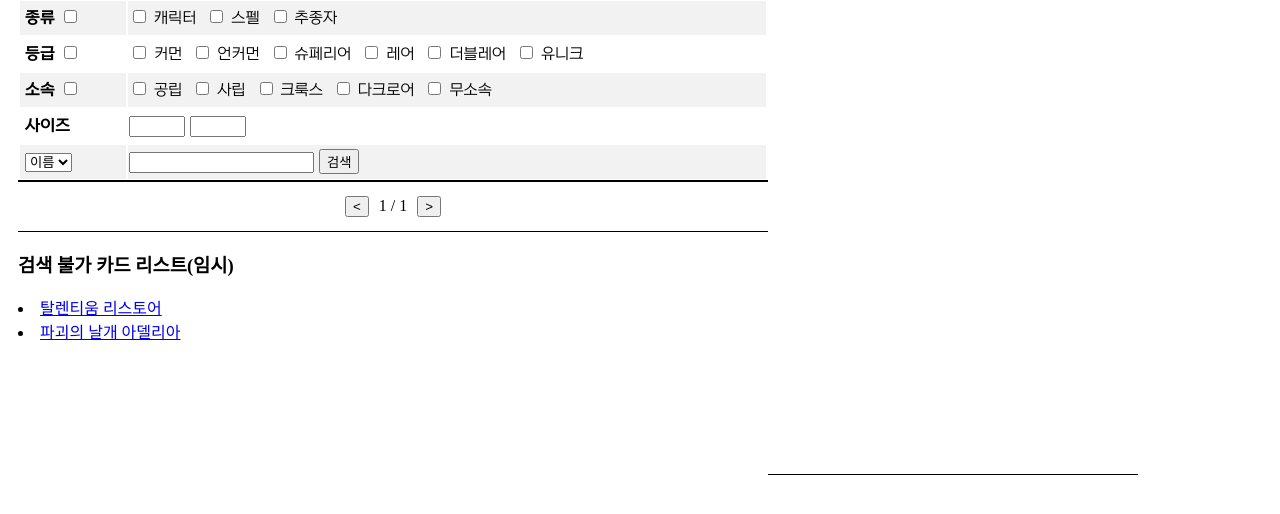
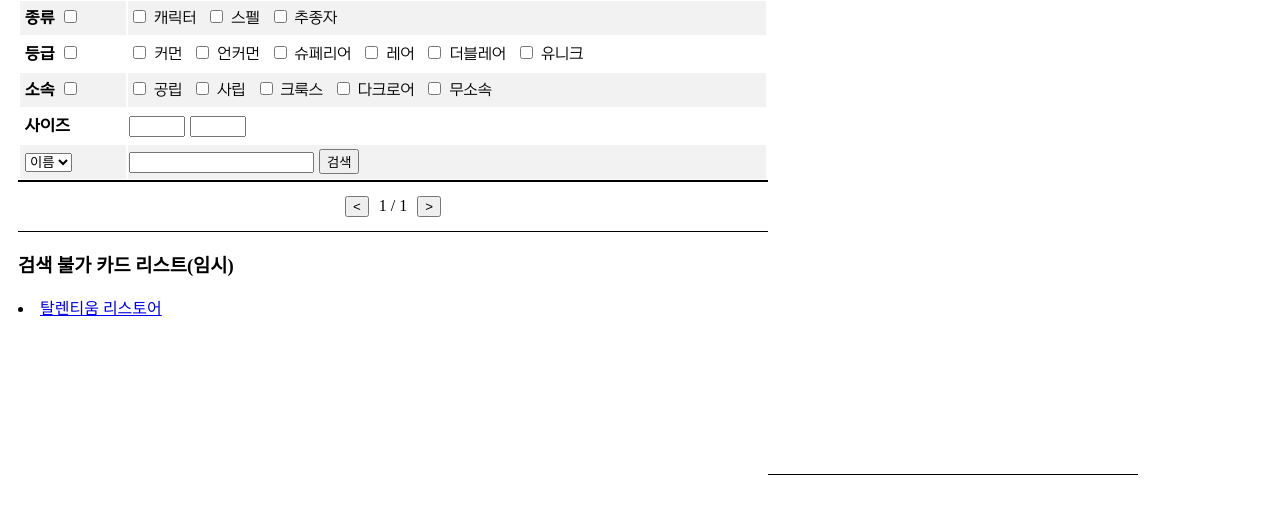
Before and after one commit to ryj0902/kanadb, a Django app: page /ko/card/ in a window 1280 px wide. Shown: the part 97-611 px from the top of the page. Run offline with Django 4.2, Linux system fonts and the light colour scheme; data that the repository does not hold is empty.

Commit message:
* add EV11 * remove Adelia from unsearchable card

```diff
--- a/card/models.py
+++ b/card/models.py
@@ -22,7 +22,7 @@ class Card(models.Model):
     ]
     EPISODE_SEASON1 = [(100 + i, f"EP{i}") for i in range(0, 9)]
     EPISODE_SEASON2 = [(100 + i, f"EP{i}") for i in range(9, 17)]
-    EPISODE_EVENT = [(500 + i, f"EV{i}") for i in range(0, 11)]
+    EPISODE_EVENT = [(500 + i, f"EV{i}") for i in range(0, 12)]
 
     id = models.IntegerField(primary_key=True)
     name = models.CharField(max_length=20)
--- a/templates/card/index.html
+++ b/templates/card/index.html
@@ -95,9 +95,6 @@
             <li>
                 <a href="javascript:void(0);" onclick="selectCard(2100330, 0)">{% trans "탈렌티움 리스토어" %}</a>
             </li>
-            <li>
-                <a href="javascript:void(0);" onclick="selectCard(3301260, 0)">{% trans "파괴의 날개 아델리아" %}</a>
-            </li>
 
         </div>
 
```
